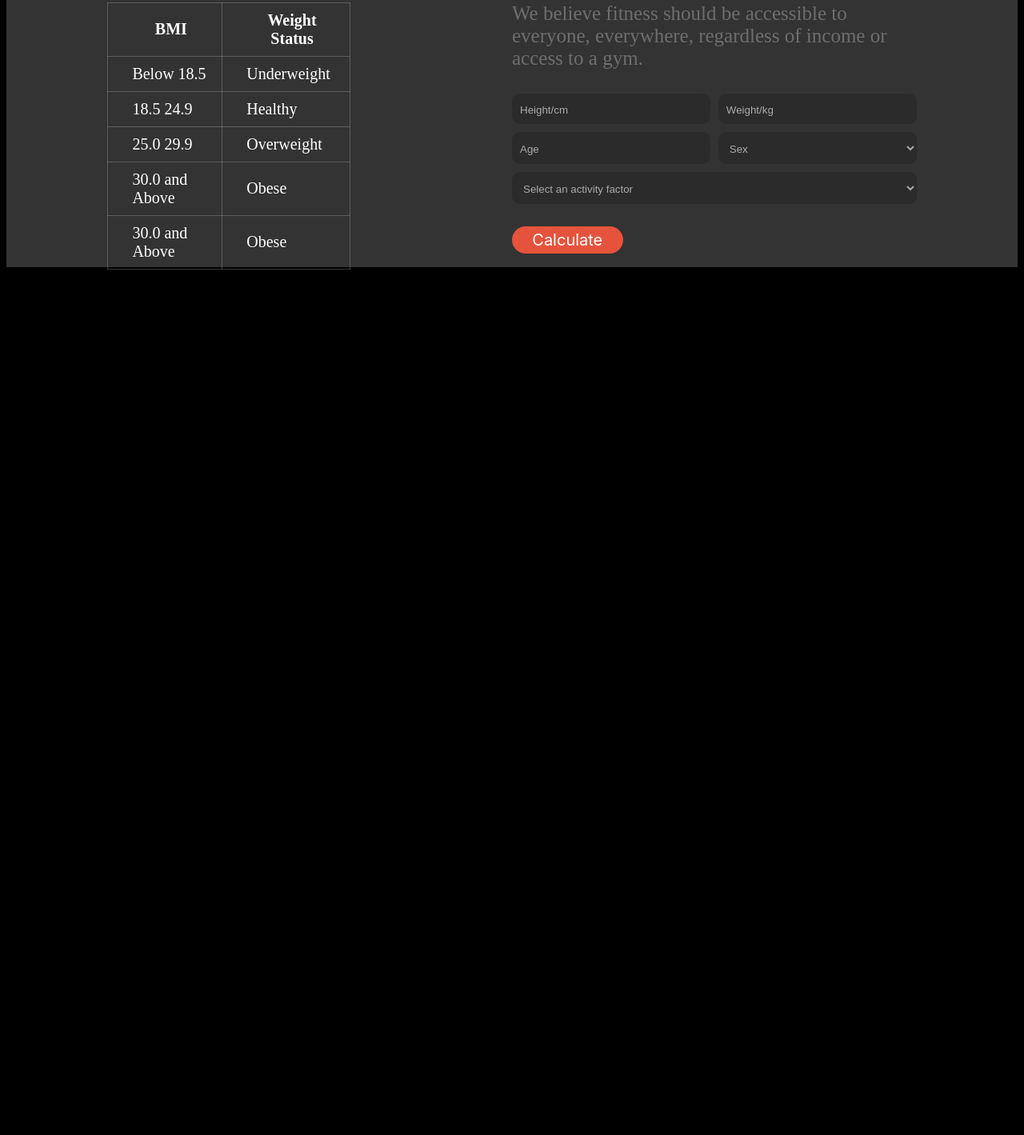
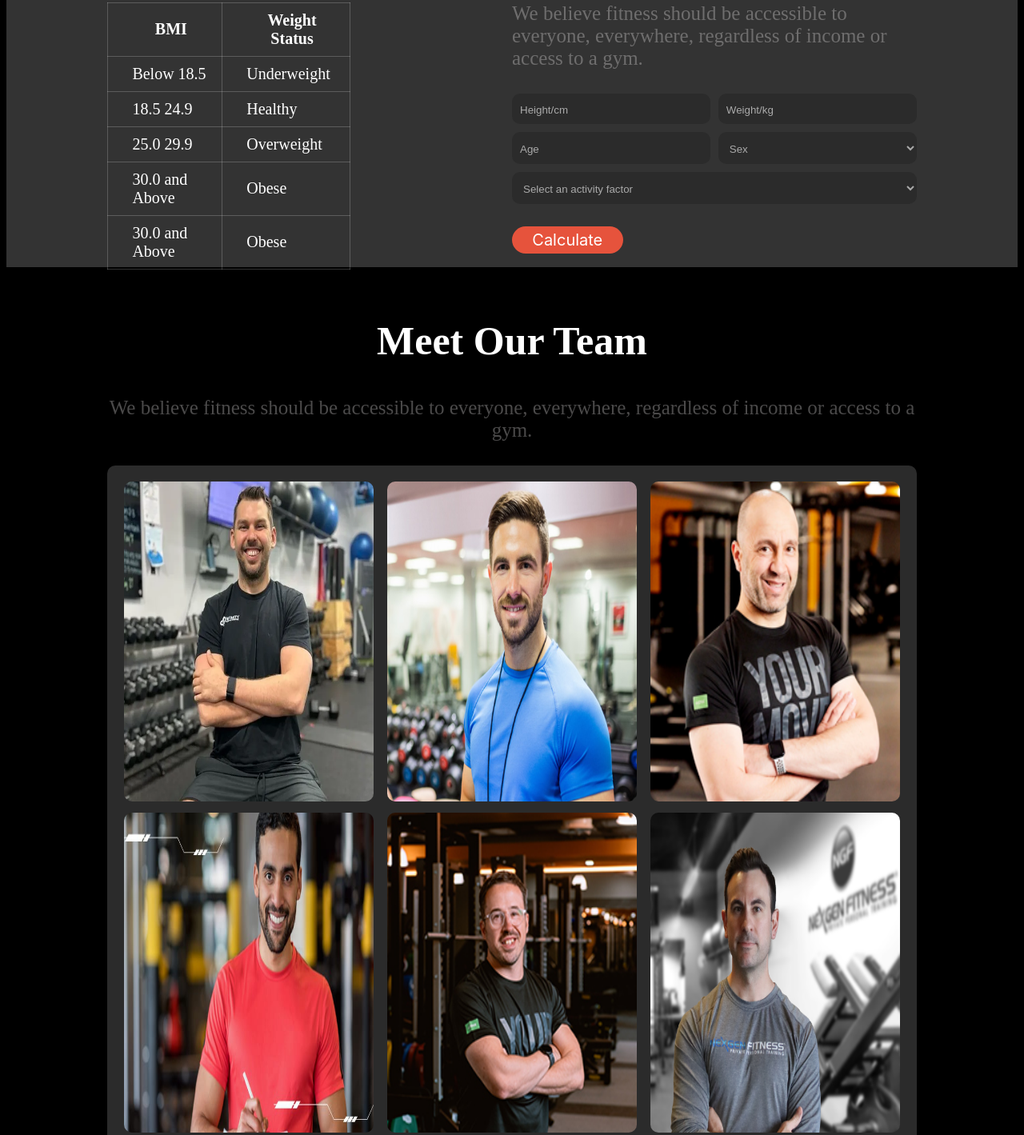
Before and after one commit to mosarof-hossain/flexzone, a plain HTML site: page index.html in a window 1280 px wide. Shown: the part 2250-3669 px from the top of the page at 80% size. Before the commit the page ends 2612 px from the top, so only its background shows below. Drawn offline with Linux system fonts and the light colour scheme.

Commit message:
meet section design upload

```diff
--- a/index.html
+++ b/index.html
@@ -162,7 +162,18 @@
          </section>
          <!-- BMI Section  Design End-->
           <!-- Meet Section Design Start -->
-
+            <section class="meet">
+                <h2 class="meet-title section-title">Meet Our Team</h2>
+                <p class="meet-des section-des">We believe fitness should be accessible to everyone, everywhere, regardless of income or access to a gym.</p>
+                <div class="meet-card">
+                    <div class="meet-cardImg"><img src="assets/images/trainer1.png" alt="" ></div>
+                    <div class="meet-cardImg"><img src="assets/images/trainer2.png" alt="" ></div>
+                    <div class="meet-cardImg"><img src="assets/images/trainer3.png" alt="" ></div>
+                    <div class="meet-cardImg"><img src="assets/images/trainer4.png" alt="" ></div>
+                    <div class="meet-cardImg"><img src="assets/images/trainer5.png" alt="" ></div>
+                    <div class="meet-cardImg"><img src="assets/images/trainer6.png" alt="" ></div>
+                </div>
+            </section>
            <!-- Meet Section Design End -->
     </main>
     <footer>
--- a/style.css
+++ b/style.css
@@ -283,3 +283,26 @@ input , select{
     background-color: #E6533C;
     color: white;
 }
+
+/* meet section design start */
+.meet{
+    margin: 5% 10% 5% 10%;
+}
+.meet-card{
+    display: grid;
+    grid-template-columns: repeat(3,1fr);
+    background-color: #2b2b2b;
+    border-radius: 10px;
+    gap: 1.7%;
+    padding: 2% 2% 3% 2% ;
+
+}
+.meet-cardImg img{
+    width: 100%;
+    height: 50vh;
+    border-radius: 10px;
+    display: block;
+}
+.meet-title, .meet-des{
+    text-align: center;
+}
```
